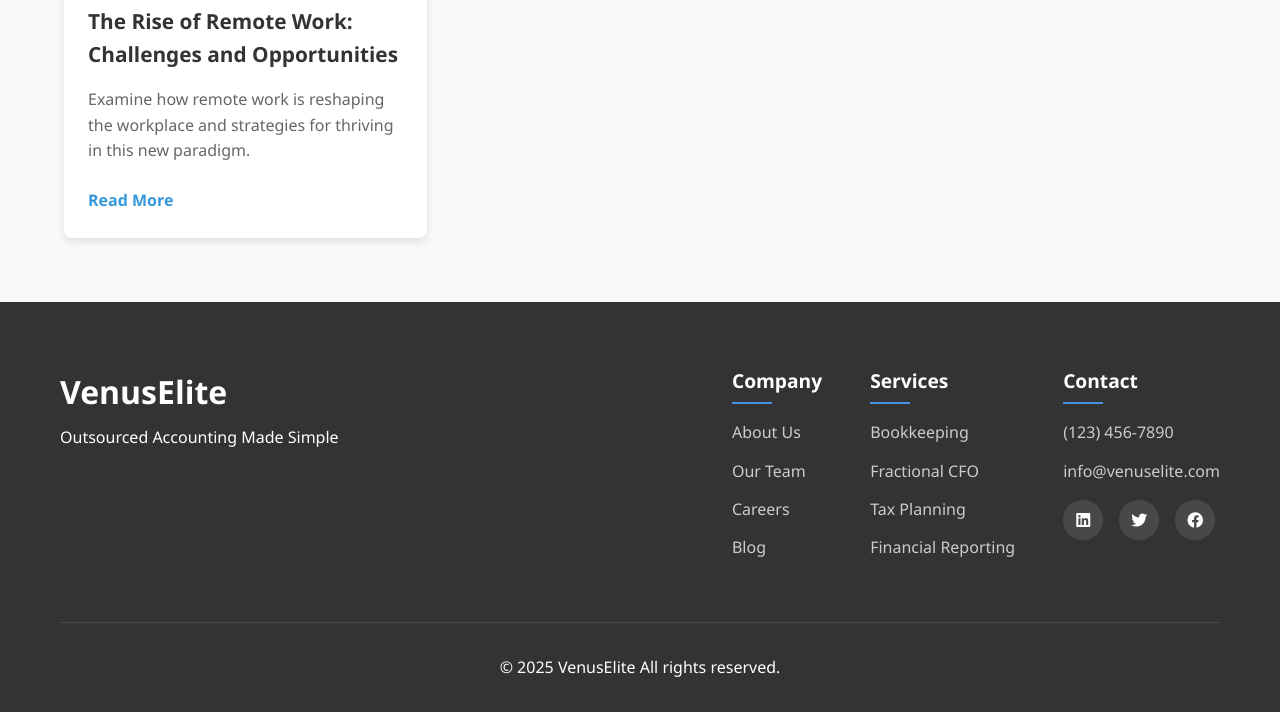
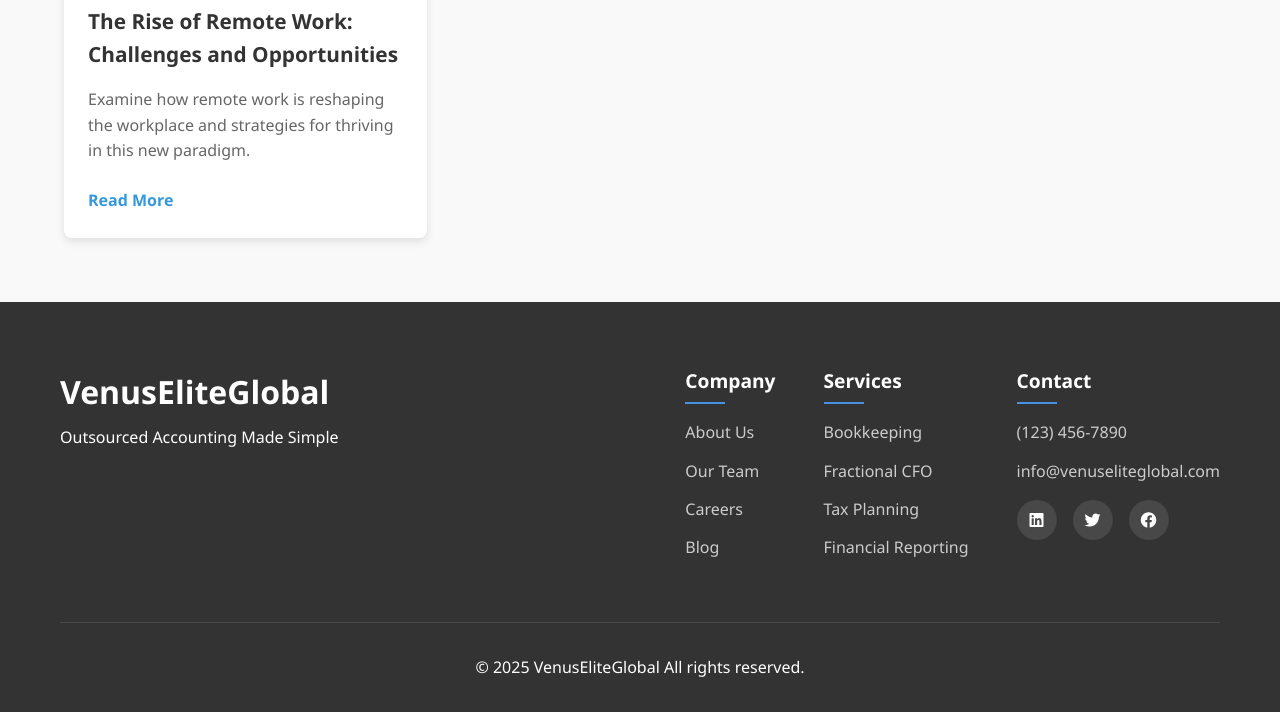
Before and after one commit to HarshJ0110/venuseliteproject, a plain HTML site: page blog.html in a window 1280 px wide. Shown: the part 2650-3362 px from the top of the page. Drawn offline with Linux system fonts and the light colour scheme.

Commit message:
Update blog.html

```diff
--- a/blog.html
+++ b/blog.html
@@ -142,7 +142,7 @@
         <div class="container">
             <div class="footer-content">
                 <div class="footer-logo">
-                    <h3>VenusElite</h3>
+                    <h3>VenusEliteGlobal</h3>
                     <p>Outsourced Accounting Made Simple</p>
                 </div>
                 <div class="footer-links">
@@ -163,7 +163,7 @@
                     <div class="footer-column">
                         <h4>Contact</h4>
                         <a href="tel:+1234567890">(123) 456-7890</a>
-                        <a href="mailto:info@venuselite.com">info@venuselite.com</a>
+                        <a href="mailto:info@venuseliteglobal.com">info@venuseliteglobal.com</a>
                         <div class="social-icons">
                             <a href="#"><i class="fab fa-linkedin"></i></a>
                             <a href="#"><i class="fab fa-twitter"></i></a>
@@ -173,7 +173,7 @@
                 </div>
             </div>
             <div class="copyright">
-                <p>&copy; 2025 VenusElite All rights reserved.</p>
+                <p>&copy; 2025 VenusEliteGlobal All rights reserved.</p>
             </div>
         </div>
     </footer>
```
